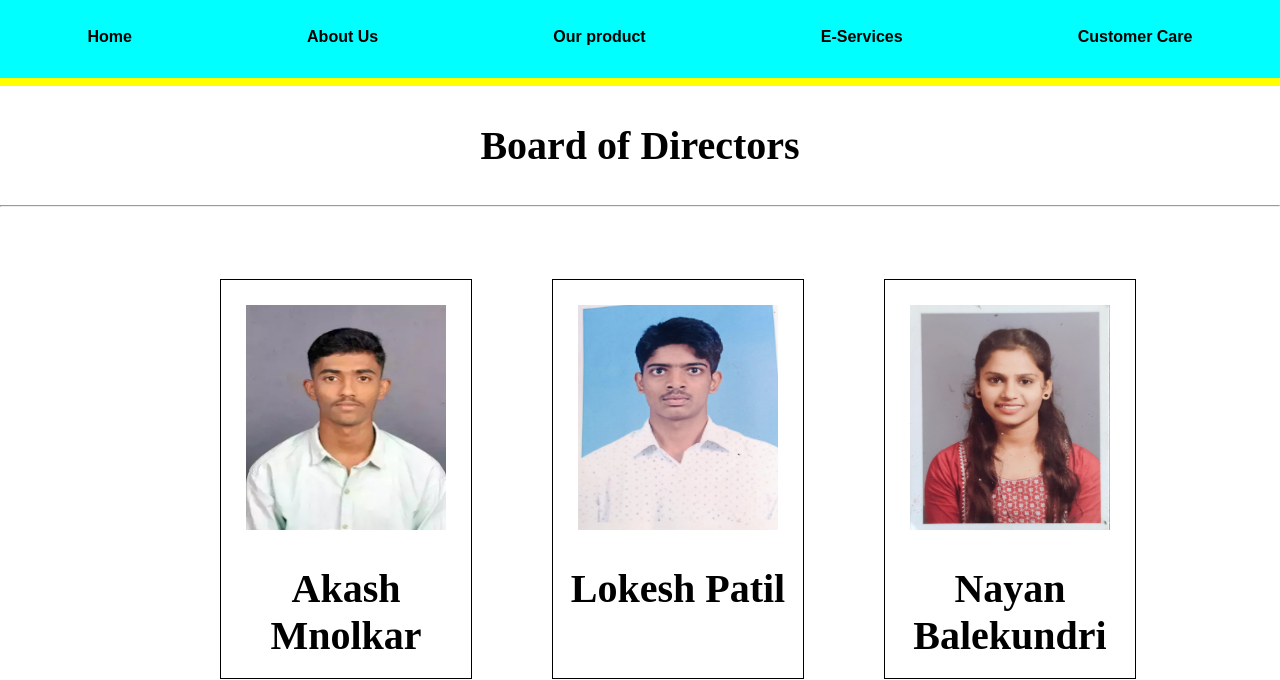
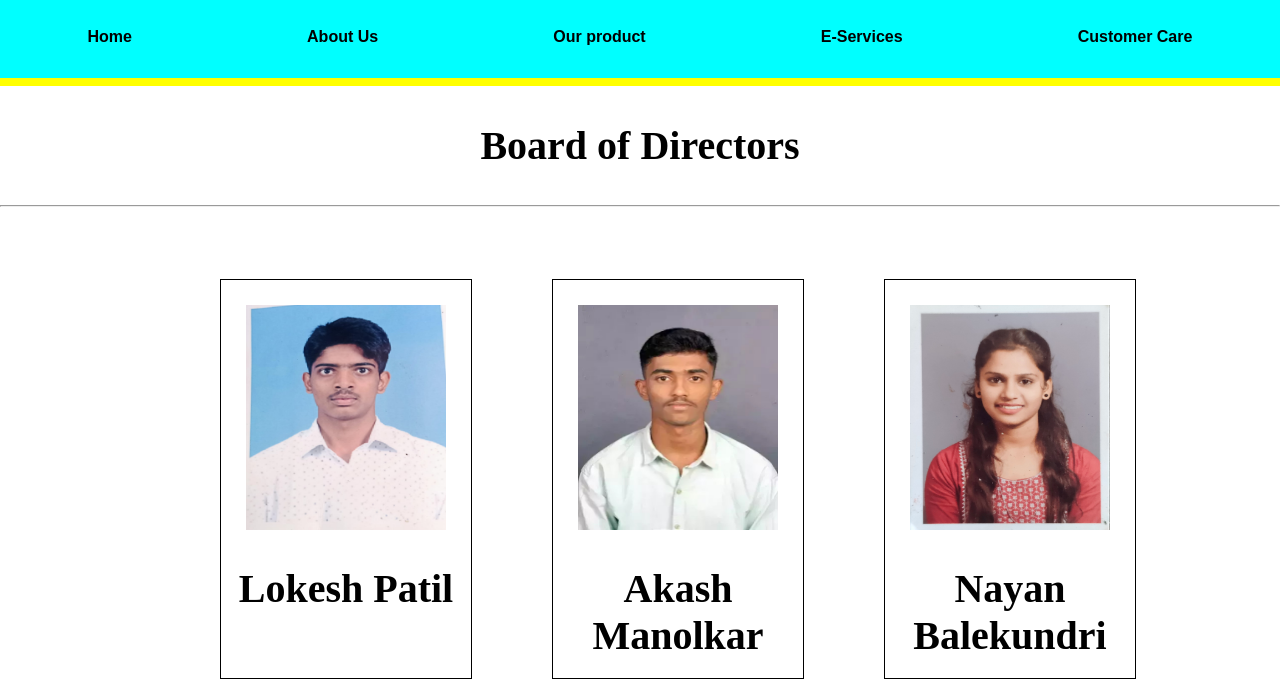
Before and after one commit to AkashManolkar/Banking_Website, a plain HTML site: page director.html in a window 1280 px wide. Shown: the part 122-802 px from the top of the page. Drawn offline with Linux system fonts and the light colour scheme.

Commit message:
version 2

```diff
--- a/director.html
+++ b/director.html
@@ -3,7 +3,7 @@
 <head>
     <meta charset="UTF-8">
     <meta name="viewport" content="width=device-width, initial-scale=1.0">
-    <title>Document</title>
+    <title>PLANS BANK OF INDIA</title>
     <link rel="stylesheet" href="directorcss.css">
 </head>
 <body>
@@ -66,12 +66,12 @@
     <hr><br><br><br><br>
     <div class="images">
         <div class="img1">
-            <img class="img3" src="akash.jpeg" alt="" title="akash manolkar">
-            <h1 class="name">Akash Mnolkar</h1>
+            <img class="img3" src="lucky.jpg" alt="" title="akash manolkar">
+            <h1 class="name">Lokesh Patil</h1>
         </div>
         <div class="img1">
-            <img class="img3" src="lucky.jpg" alt="">
-            <h1 class="name">Lokesh Patil</h1>
+            <img class="img3" src="akash.jpeg" alt="">
+            <h1 class="name">Akash Manolkar</h1>
         </div>
         <div class="img1">
             <img class="img3" src="nayan.jpg" alt="">
```
Also changed, not shown: ab.html (+1 -1 lines).
